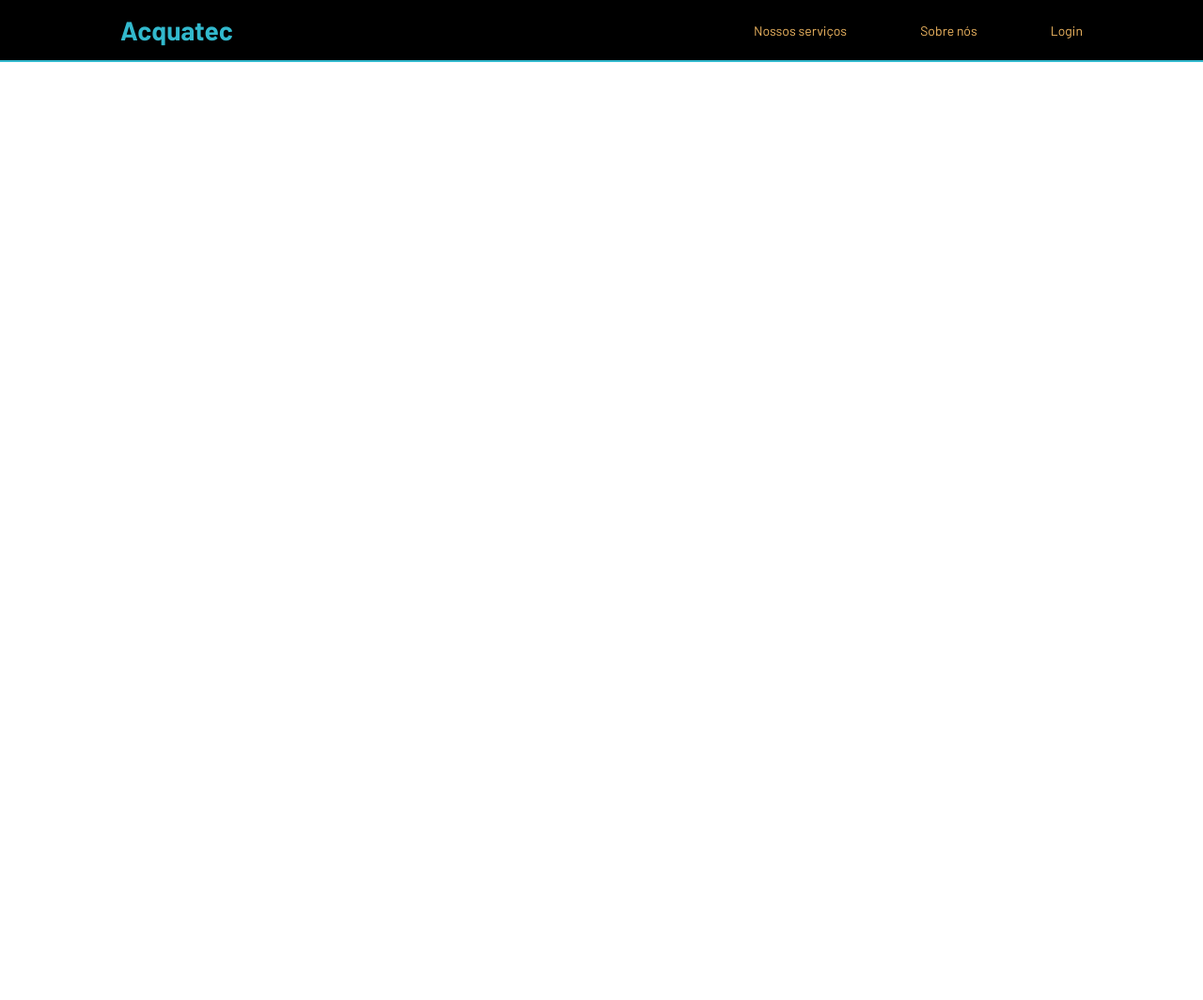
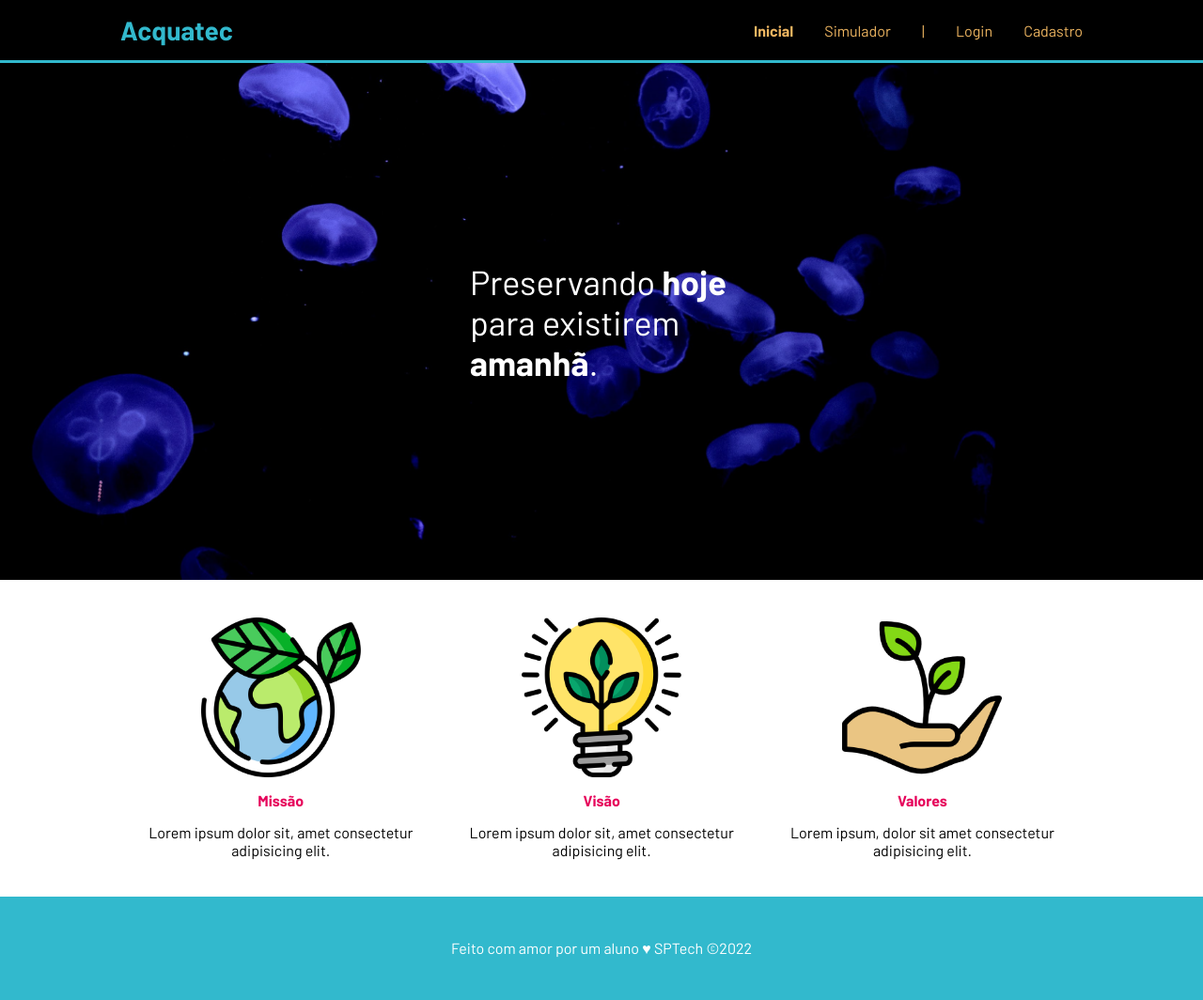
Before and after one commit to GabrielKenjiTomariKohatu/Site-institucional, a plain HTML site: page index.html in a window 1280 px wide. Shown: the whole page at 94% size. Before the commit the page ends 800 px from the top, so only its background shows below. Drawn offline with Linux system fonts and the light colour scheme.

Commit message:
completo

```diff
--- a/estilo.css
+++ b/estilo.css
@@ -1,5 +1,5 @@
 
-@import url('https://fonts.googleapis.com/css2?family=Barlow:wght@100;200;300;400;500;600;700;800;900&display=swap');
+@import url('https://fonts.googleapis.com/css2?family=Barlow:wght@100;300;400;500;700;900&display=swap');
 
 * {
     margin: 0;
@@ -8,16 +8,15 @@
 }
 body {
     font-family:"Barlow",sans-serif;
+
 }
 header {
     background-color: black;
-    border-bottom: 2px solid #32b9cd;
+    border-bottom: 3px solid #32b9cd;
     padding: 15px 0;
 }
 .container {
     width: 80%;
-    color: white;
-
     margin: 0 auto;
     display: flex;
     flex-direction: row;
@@ -31,16 +30,70 @@ header {
     font-size: 14px;
 }
 .navegacao {
+    width: 350px;
     color:#efb661
 }
 .navegacao ul {
     list-style: none;
     display: flex;
     justify-content: space-between;
-    width: 350px;
+}
+.navegacao ul li {
+    font-size: 1rem;
+    cursor: pointer;
+}
+
+.agora {
+    font-weight: bold;
+}
+.banner {
+    background-image: url("./assets/img/bg-jelly-fish-para_outras_pags.png");
+    padding: 100px 0;
+    background-size: cover;
+}
+.banner .container {
+    height: 350px;
+    align-items: center;
+    justify-content: center;
 
 }
-.navegacao ul li {
-    font-size: 14px;
-    cursor: pointer;
+.banner p {
+    color:  white;
+    font-size: 36px;
+    width: 280px;
 }
+/* social*/
+.social {
+    margin: 40px 0;
+}
+.social .caixas {
+    display: flex;
+
+}
+.caixa {
+    display: flex;
+    flex-direction:column;
+    align-items: center;
+    margin: 0 15px;
+}
+.caixa h4 {
+    margin: 15px 0;
+    color: #e6005a;
+}
+.caixa p {
+    text-align: center;
+}
+.caixa img {
+    width: 170px;
+
+}
+footer {
+    padding: 45px 0;
+    background-color: #32b9cd;
+}
+footer .container {
+    justify-content: center;
+}
+footer p {
+    color: white;
+}
--- a/index.html
+++ b/index.html
@@ -1,5 +1,6 @@
 <!DOCTYPE html>
 <html lang="en">
+
 <head>
     <meta charset="UTF-8">
     <meta http-equiv="X-UA-Compatible" content="IE=edge">
@@ -7,24 +8,62 @@
     <title>Acquatec</title>
 </head>
 <link rel="stylesheet" href="estilo.css">
+
 <body>
     <header>
 
         <div class="container">
             <div class="titulo">
-               <h1>Acquatec</h1>
+                <h1>Acquatec</h1>
             </div>
             <div class="navegacao">
 
- <ul>
-     <li>Nossos serviços</li>
-     <li>Sobre nós</li>
-     <li>Login</li>
-
- </ul>
+                <ul>
+                    <li class="agora">Inicial</li>
+                    <li>Simulador</li>
+                    <li>|</li>
+                    <li>Login</li>
+                    <li>Cadastro</li>
+                </ul>
             </div>
         </div>
 
     </header>
+
+    <main>
+        <div class="banner">
+            <div class="container">
+                <p>Preservando <b>hoje</b> para existirem <b>amanhã</b>.</p>
+            </div>
+        </div>
+      <div class="social">
+          <div class="container">
+            <div class="caixas">
+                <div class="caixa">
+                    <img src="./assets/img/planet-earth_color.png" alt="Icone da missão da Acquatec">
+                    <h4>Missão</h4>
+                    <p>Lorem ipsum dolor sit, amet consectetur adipisicing elit.
+                    </p>
+                </div>
+                <div class="caixa">
+                    <img src="./assets/img/lightbulb_color.png" alt="Icone da visão da Acquatec">
+                    <h4>Visão</Video></h4>
+                    <p>Lorem ipsum dolor sit, amet consectetur adipisicing elit.</p>
+                </div>
+                <div class="caixa">
+                    <img src="./assets/img/growth_color.png" alt="Icone dos valores da Acquatec">
+                    <h4>Valores</h4>
+                    <p>Lorem ipsum, dolor sit amet consectetur adipisicing elit.</p>
+                </div>
+            </div>
+          </div>
+      </div>
+    </main>
+    <footer>
+         <div class="container">
+             <p>Feito com amor por um aluno &hearts; SPTech &copy;2022 </p>
+         </div>
+    </footer>
 </body>
+
 </html>
```
Also changed, not shown: assets/img/bg-jelly-fish-para_outras_pags.png (added), assets/img/growth_color.png (added), assets/img/lightbulb_color.png (added), assets/img/planet-earth_color.png (added).
